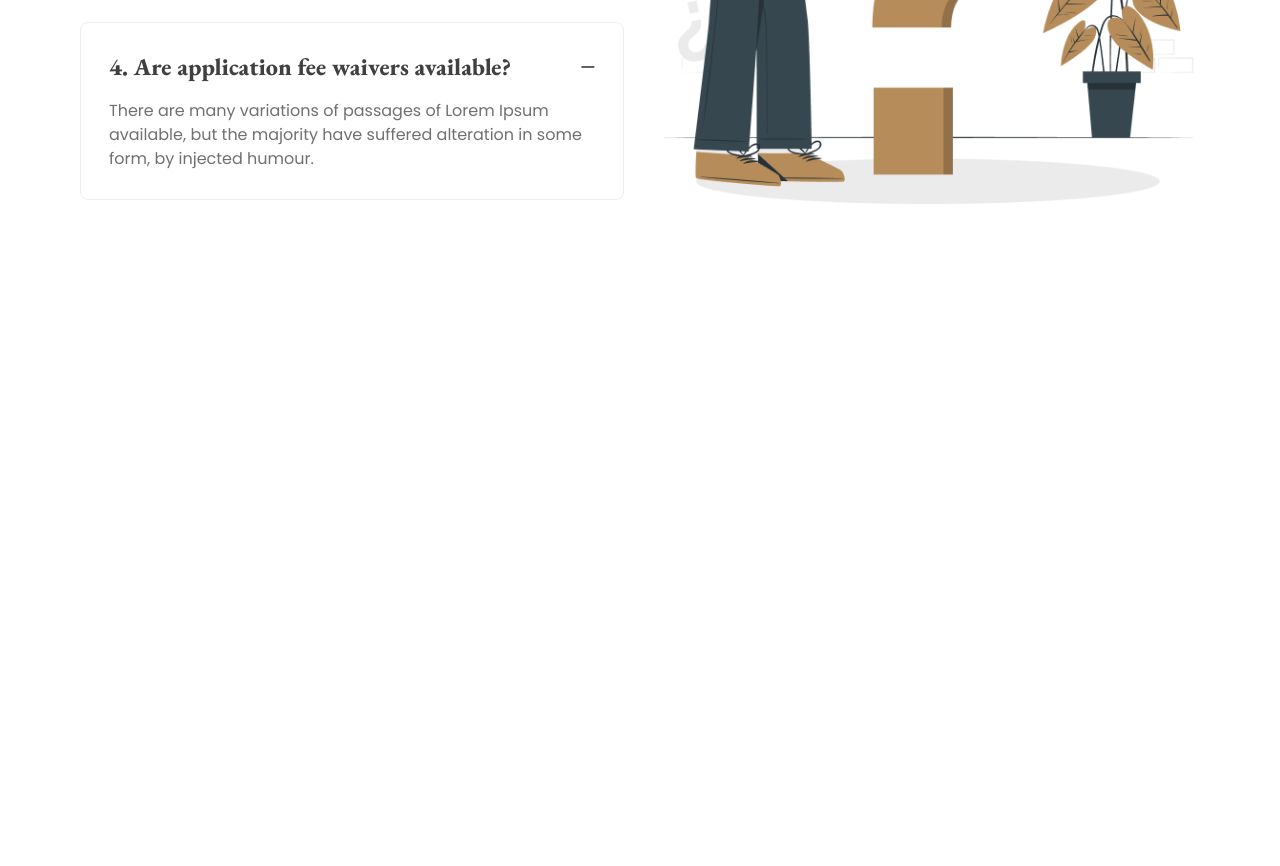
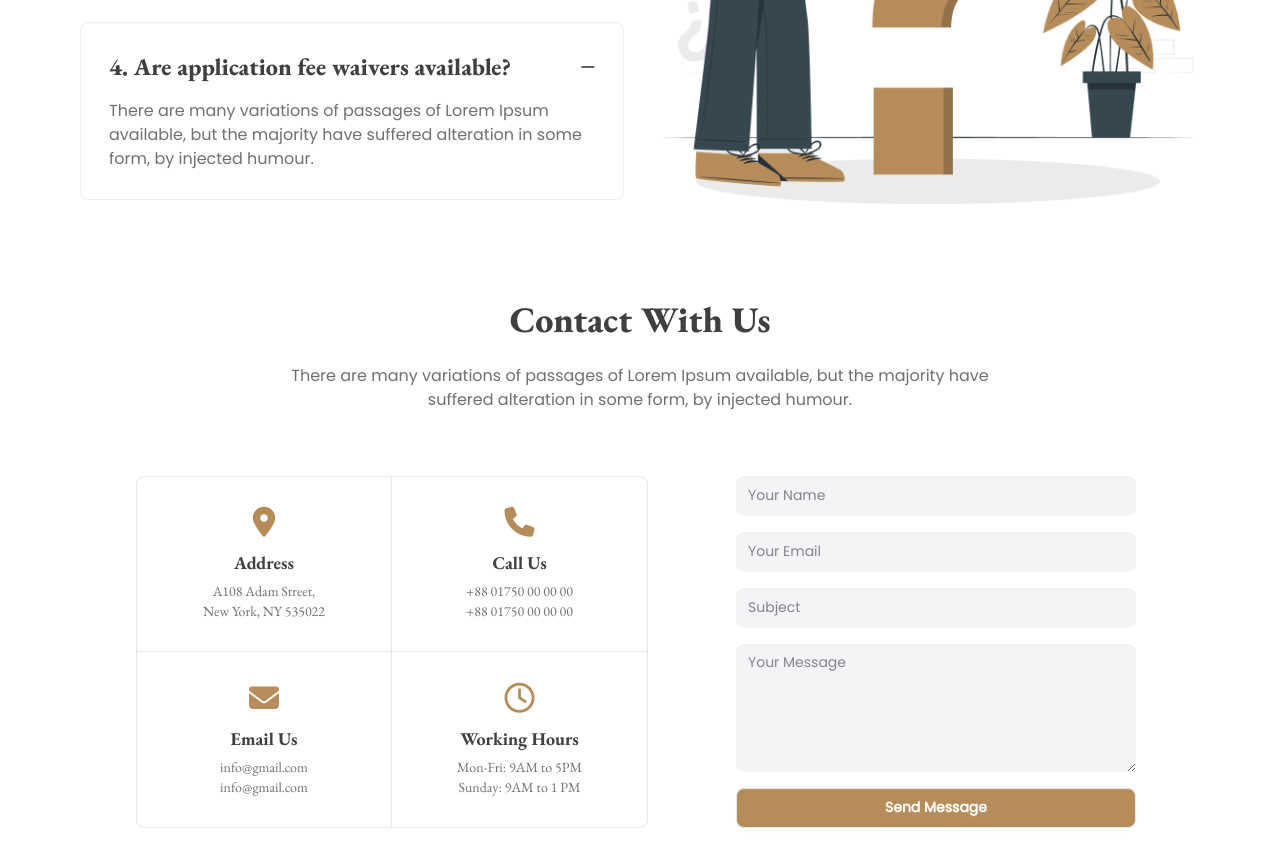
Before and after one commit to Tariqul911/legal-solution-with_Tailwind_-_Daisy_UI, a plain HTML site: page index.html in a window 1280 px wide. Shown: the part 3291-4157 px from the top of the page. Before the commit the page ends 3591 px from the top, so only its background shows below. Drawn offline with nearby package versions, Linux system fonts and the light colour scheme.

Commit message:
added contact section

```diff
--- a/index.html
+++ b/index.html
@@ -386,6 +386,71 @@
                 </div>
             </div>
         </section>
+
+        <!-- contact section -->
+<section class="mx-20 my-24">
+    <!-- contact heading -->
+    <div class="text-center">
+        <h2 class="font-extrabold text-4xl text-[#414040]">Contact With Us</h2>
+        <p class="font-poppins font-normal text-[#707070] pt-6">
+            There are many variations of passages of Lorem Ipsum available, but the majority have <br>
+            suffered alteration in some form, by injected humour.
+        </p>
+    </div>
+
+    <!-- contact container -->
+    <div class="grid grid-cols-1 md:grid-cols-2 gap-10 mt-16 ml-14">
+
+        <!-- contact card -->
+        <div class="grid grid-cols-2 border border-gray-200 rounded-lg overflow-hidden">
+            <!-- Address -->
+            <div class="flex flex-col items-center justify-center p-6 border-b border-r border-gray-200">
+                <i class="fa-solid fa-location-dot text-3xl text-[#B68C5A] mb-3"></i>
+                <h3 class="font-bold text-lg mb-1 text-[#414040]">Address</h3>
+                <p class="text-center text-[#707070] text-sm">
+                    A108 Adam Street,<br> New York, NY 535022
+                </p>
+            </div>
+            <!-- Call Us -->
+            <div class="flex flex-col items-center justify-center p-6 border-b border-gray-200">
+                <i class="fa-solid fa-phone text-3xl text-[#B68C5A] mb-3"></i>
+                <h3 class="font-bold text-lg mb-1 text-[#414040]">Call Us</h3>
+                <p class="text-center text-[#707070] text-sm">
+                    +88 01750 00 00 00<br> +88 01750 00 00 00
+                </p>
+            </div>
+            <!-- Email Us -->
+            <div class="flex flex-col items-center justify-center p-6 border-r border-gray-200">
+                <i class="fa-solid fa-envelope text-3xl text-[#B68C5A] mb-3"></i>
+                <h3 class="font-bold text-lg mb-1 text-[#414040]">Email Us</h3>
+                <p class="text-center text-[#707070] text-sm">
+                    info@gmail.com<br> info@gmail.com
+                </p>
+            </div>
+            <!-- Working Hours -->
+            <div class="flex flex-col items-center justify-center p-6">
+                <i class="fa-regular fa-clock text-3xl text-[#B68C5A] mb-3"></i>
+                <h3 class="font-bold text-lg mb-1 text-[#414040]">Working Hours</h3>
+                <p class="text-center text-[#707070] text-sm">
+                    Mon-Fri: 9AM to 5PM<br> Sunday: 9AM to 1 PM
+                </p>
+            </div>
+        </div>
+
+        <!-- contact form -->
+        <div>
+            <form class="flex flex-col space-y-4 font-poppins pl-12">
+                <input type="text" placeholder="Your Name" class="input bg-gray-100 border-none rounded-lg w-[400px]" />
+                <input type="email" placeholder="Your Email" class="input bg-gray-100 border-none rounded-lg w-[400px]" />
+                <input type="text" placeholder="Subject" class="input bg-gray-100 border-none rounded-lg w-[400px]"/>
+                <textarea placeholder="Your Message" class="textarea bg-gray-100 border-none rounded-lg h-32 w-[400px]"></textarea>
+                <button class="btn bg-[#B68C5A] text-white hover:bg-[#a47a4e] rounded-lg w-[400px]">Send Message</button>
+            </form>
+        </div>
+
+    </div>
+</section>
+
     </main>
     <footer>
 
```
